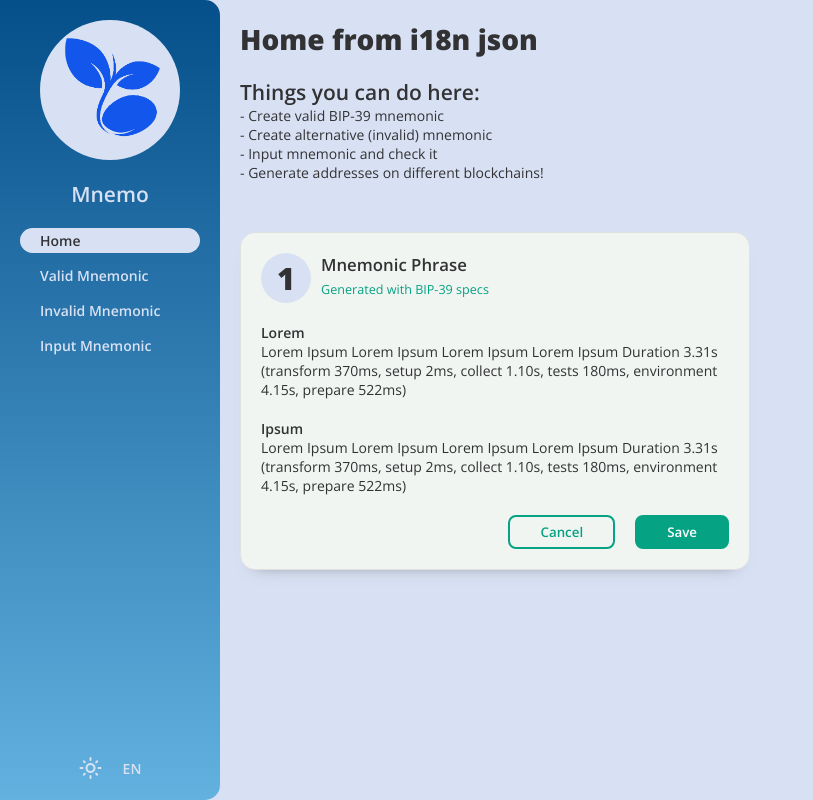
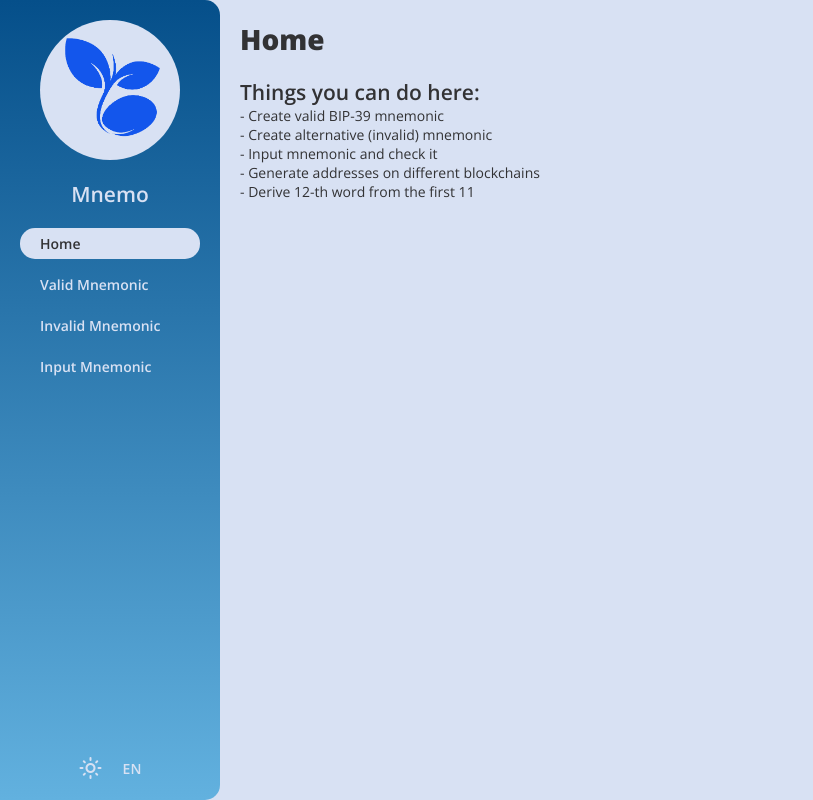
Before and after one commit to art2383/mnemo, a Vue app: page / in a window 1280 px wide. Shown: the whole page, without its empty margins (0-813 px from the left). Built offline with nearby package versions, Linux system fonts and the light colour scheme.

Commit message:
i18n: tokenize & translate everything

```diff
--- a/src/common/langs/en.js
+++ b/src/common/langs/en.js
@@ -1,6 +1,57 @@
 const en = {
+  common: {
+    clear: 'Clear',
+    copy: 'Copy',
+    paste: 'Paste',
+  },
+  navBar: {
+    home: 'Home',
+    valid: 'Valid Mnemonic',
+    invalid: 'Invalid Mnemonic',
+    input: 'Input Mnemonic',
+    theme: 'Switch Theme',
+    lang: 'Switch Language'
+  },
   home: {
-    h1: 'Home from i18n json',
+    h1: 'Home',
+    things: 'Things you can do here',
+    valid: 'Create valid BIP-39 mnemonic',
+    invalid: 'Create alternative (invalid) mnemonic',
+    input: 'Input mnemonic and check it',
+    differentChains: 'Generate addresses on different blockchains',
+    word12: 'Derive 12-th word from the first 11'
+  },
+  seed: {
+    h1valid: 'Valid Mnemonic',
+    h1invalid: 'Invalid Mnemonic',
+    h1input: 'Input Mnemonic',
+    generate: 'Generate',
+    input: 'Input',
+    aboutValid: 'BIP-39 standard: 11 random words + checksum word',
+    aboutInvalid: 'BIP-39 dictionary: 12 random words',
+    aboutInput: 'Your own mnemonic phrase',
+    validity: 'Validity',
+    aboutValidity: 'Checking length, dictionary and checksum',
+    validationLength: 'Correct Length',
+    validationDictionary: 'From Dictionary',
+    validationBip39: 'Checksum Valid',
+    passphrase: 'Passphrase, optional',
+    passphraseAbout: 'To add a layer of security (also BIP-39)',
+    passphrasePlaceholder: 'Your passphrase',
+    wordsTable: 'Words Table',
+    wordsTableAbout: 'Index in BIP-39 dictionary, dec and hex',
+    word: 'Word',
+    line: 'Line',
+    hex: 'Hex',
+    seed: 'Seed',
+    seedAbout: 'Still BIP-39: binary seed displayed in hex',
+    rootKeys: 'Root Keys',
+    rootKeysAbout: 'BIP-32: root private and public keys derived from the seed',
+    privateKey: 'Private Key',
+    publicKey: 'Public Key',
+    derivationAbout: 'BIP-32 derivation for {title} using BIP-44 path: {path}',
+    publicKeys: 'Public Keys',
+    addresses: 'Addresses'
   }
 }
 
--- a/src/common/langs/ru.js
+++ b/src/common/langs/ru.js
@@ -1,6 +1,57 @@
 const ru = {
+  common: {
+    clear: 'Очистить',
+    copy: 'Копировать',
+    paste: 'Вставить',
+  },
+  navBar: {
+    home: 'Главная',
+    valid: 'Валидная Фраза',
+    invalid: 'Невалидная Фраза',
+    input: 'Ввести Фразу',
+    theme: 'Переключить тему',
+    lang: 'Переключить язык'
+  },
   home: {
-    h1: 'Домдом',
+    h1: 'Главная',
+    things: 'Что здесь можно сделать',
+    valid: 'Создать валидную по BIP-39 сид фразу',
+    invalid: 'Создать альтернативную (невалидную) фразу',
+    input: 'Ввести сид фразу и проверить ее',
+    differentChains: 'Сгенерировать адреса в разных блокчейнах',
+    word12: 'Вывести 12-ое слово из первых 11-ти'
+  },
+  seed: {
+    h1valid: 'Валидная Фраза',
+    h1invalid: 'Невалидная фраза',
+    h1input: 'Ввести фразу',
+    generate: 'Сгенерировать',
+    input: 'Ввести',
+    aboutValid: 'Стандарт BIP-39: 11 случайных слов и контрольная сумма',
+    aboutInvalid: 'Словарь BIP-39: 12 случайных слов',
+    aboutInput: 'Вашу собственную сид фразу',
+    validity: 'Валидность',
+    aboutValidity: 'Проверка длины, соответствия словарю и контрольной суммы',
+    validationLength: 'Допустимая длина',
+    validationDictionary: 'Слова из словаря',
+    validationBip39: 'Контрольная сумма',
+    passphrase: 'Пасс-фраза, опционально',
+    passphraseAbout: 'Для усиления безопасности (также BIP-39)',
+    passphrasePlaceholder: 'Ваша пасс-фраза',
+    wordsTable: 'Таблица Слов',
+    wordsTableAbout: 'Индекс в словаре BIP-39, в десятеричной и hex форме',
+    word: 'Слово',
+    line: 'Строка',
+    hex: 'Hex',
+    seed: 'Сид',
+    seedAbout: 'Все еще BIP-39: бинарный сид в hex представлении',
+    rootKeys: 'Корневые Ключи',
+    rootKeysAbout: 'BIP-32: корневой приватный и публичный ключи, вычисленные из сида',
+    privateKey: 'Приватный Ключ',
+    publicKey: 'Публичный Ключ',
+    derivationAbout: 'BIP-32 деривация для {title} при помощи BIP-44 пути: {path}=',
+    publicKeys: 'Публичные Ключи',
+    addresses: 'Адреса'
   }
 }
 
--- a/src/components/NavBar.vue
+++ b/src/components/NavBar.vue
@@ -24,14 +24,14 @@ const route = useRoute()
 
 const menu: MenuItem[] = [
   {
-    title: 'Home',
+    title: 'home',
     routeObject: {
       name: 'home',
       params: {} // for checking if menu is active, consistency and TS validation
     }
   },
   {
-    title: 'Valid Mnemonic',
+    title: 'valid',
     routeObject: {
       name: 'seed',
       params: {
@@ -40,7 +40,7 @@ const menu: MenuItem[] = [
     }
   },
   {
-    title: 'Invalid Mnemonic',
+    title: 'invalid',
     routeObject: {
       name: 'seed',
       params: {
@@ -49,7 +49,7 @@ const menu: MenuItem[] = [
     }
   },
   {
-    title: 'Input Mnemonic',
+    title: 'input',
     routeObject: {
       name: 'seed',
       params: {
@@ -87,15 +87,15 @@ const goTo = (routeObject: object): void => {
           class="menu-item"
           :class="{active: isMenuItemActive(menuItem)}"
       >
-        {{ menuItem.title }}
+        {{ $t(`navBar.${menuItem.title}`) }}
       </h3>
     </div>
 
     <footer>
-      <span class="material-symbols-rounded" title="Switch Theme" @click="toggleTheme">
+      <span class="material-symbols-rounded" :title="$t('navBar.theme')" @click="toggleTheme">
         {{ theme === 'light' ? 'light' : 'dark' }}_mode
       </span>
-      <span class="lang" title="Switch Language" @click="switchLang">{{ $i18n.locale.toUpperCase() }}</span>
+      <span class="lang" :title="$t('navBar.lang')" @click="switchLang">{{ $i18n.locale.toUpperCase() }}</span>
     </footer>
   </nav>
 </template>
@@ -139,7 +139,7 @@ h2 {
 
 .menu-item {
   margin-bottom: 10px;
-  padding: 3px 20px;
+  padding: 6px 20px;
   border-radius: var(--radius);
   cursor: pointer;
 }
--- a/src/components/WordsTable.vue
+++ b/src/components/WordsTable.vue
@@ -11,11 +11,11 @@ const { mnemonicWords } = storeToRefs(storeMnemonic)
   <div class="mnemonic-table">
     <div class="th">#</div>
     <div v-for="n in 12" :key="n">{{ n }}</div>
-    <div class="th">Word</div>
+    <div class="th">{{ $t('seed.word') }}</div>
     <div class="word" v-for="(mnemonicWord, i) in mnemonicWords" :key="i">{{ mnemonicWord.word }}</div>
-    <div class="th">Line</div>
+    <div class="th">{{ $t('seed.line') }}</div>
     <div class="word" v-for="(mnemonicWord, i) in mnemonicWords" :key="i">{{ mnemonicWord.line }}</div>
-    <div class="th">Hex</div>
+    <div class="th">{{ $t('seed.hex') }}</div>
     <div class="word" v-for="(mnemonicWord, i) in mnemonicWords" :key="i">{{ mnemonicWord.hex }}</div>
   </div>
 </template>
--- a/src/views/HomeView.vue
+++ b/src/views/HomeView.vue
@@ -1,33 +1,18 @@
 <script setup lang="ts">
-import PadBox from '@/components/PadBox.vue'
+
 </script>
 
 <template>
   <div class="home-view">
     <div class="intro">
       <h1>{{ $t('home.h1') }}</h1>
-      <h2>Things you can do here:</h2>
-      <p>- Create valid BIP-39 mnemonic</p>
-      <p>- Create alternative (invalid) mnemonic</p>
-      <p>- Input mnemonic and check it</p>
-      <p>- Generate addresses on different blockchains!</p>
+      <h2>{{ $t('home.things') }}:</h2>
+      <p>- {{ $t('home.valid') }}</p>
+      <p>- {{ $t('home.invalid') }}</p>
+      <p>- {{ $t('home.input') }}</p>
+      <p>- {{ $t('home.differentChains') }}</p>
+      <p>- {{ $t('home.word12') }}</p>
     </div>
-
-    <PadBox>
-      <template #drop-cap>1</template>
-      <template #heading>Mnemonic Phrase</template>
-      <template #about>Generated with BIP-39 specs</template>
-      <template #body>
-        <h3>Lorem</h3>
-        <p>Lorem Ipsum Lorem Ipsum Lorem Ipsum Lorem Ipsum Duration  3.31s (transform 370ms, setup 2ms, collect 1.10s, tests 180ms, environment 4.15s, prepare 522ms)</p>
-        <h3>Ipsum</h3>
-        <p>Lorem Ipsum Lorem Ipsum Lorem Ipsum Lorem Ipsum Duration  3.31s (transform 370ms, setup 2ms, collect 1.10s, tests 180ms, environment 4.15s, prepare 522ms)</p>
-      </template>
-      <template #footer>
-        <button class="secondary">Cancel</button>
-        <button>Save</button>
-      </template>
-    </PadBox>
   </div>
 </template>
 
@@ -35,14 +20,4 @@ import PadBox from '@/components/PadBox.vue'
 .intro {
   margin: 0 0 50px 0;
 }
-
-.pad-box {
-  width: 50%;
-}
-
-@media(max-width: 1200px) {
-  .pad-box {
-    width: 100%;
-  }
-}
 </style>
--- a/src/views/SeedView.vue
+++ b/src/views/SeedView.vue
@@ -37,9 +37,9 @@ watch(() => route.params.type, (newVal, oldVal) => {
 
 const validations = computed((): Validation[] => {
   return [
-    { fn: isCorrectLength.value, title: 'Correct Length', icon: 'width' },
-    { fn: isFromDictionary.value, title: 'From Dictionary', icon: 'dictionary' },
-    { fn: isValidMnemonic.value, title: 'BIP-39 Valid', icon: 'license' }
+    { fn: isCorrectLength.value, title: 'validationLength', icon: 'width' },
+    { fn: isFromDictionary.value, title: 'validationDictionary', icon: 'dictionary' },
+    { fn: isValidMnemonic.value, title: 'validationBip39', icon: 'license' }
   ]
 })
 
@@ -57,57 +57,57 @@ const paste = () => {
 
 <template>
   <div class="generate-valid-view">
-    <h1>{{ route.params.type }} Mnemonic</h1>
+    <h1>{{ $t(`seed.h1${route.params.type}`) }}</h1>
 
     <div class="pads-grid">
       <PadBox v-if="route.params.type === 'valid'">
         <template #drop-cap>1</template>
-        <template #heading>Generate</template>
-        <template #about>BIP-39 standard: 11 random words + checksum word</template>
+        <template #heading>{{ $t('seed.generate') }}</template>
+        <template #about>{{ $t('seed.aboutValid') }}</template>
         <template #body>
           <div v-if="mnemonic">
             {{ mnemonic }}&#32;<CopyIcon :text="mnemonic"/>
           </div>
         </template>
         <template #footer>
-          <button v-show="mnemonic" class="secondary" @click="storeMnemonic.clear">Clear</button>
-          <button @click="generate">Generate Valid</button>
+          <button v-show="mnemonic" class="secondary" @click="storeMnemonic.clear">{{ $t('common.clear') }}</button>
+          <button @click="generate">{{ $t('seed.generate') }}</button>
         </template>
       </PadBox>
 
       <PadBox v-else-if="route.params.type === 'invalid'">
         <template #drop-cap>1</template>
-        <template #heading>Generate</template>
-        <template #about>BIP-39 dictionary: 12 random words</template>
+        <template #heading>{{ $t('seed.generate') }}</template>
+        <template #about>{{ $t('seed.aboutInvalid') }}</template>
         <template #body>
           <div v-if="mnemonic">
             {{ mnemonic }}&#32;<CopyIcon :text="mnemonic"/>
           </div>
         </template>
         <template #footer>
-          <button v-show="mnemonic" class="secondary" @click="storeMnemonic.clear">Clear</button>
-          <button @click="generateInvalid">Generate Invalid</button>
+          <button v-show="mnemonic" class="secondary" @click="storeMnemonic.clear">{{ $t('common.clear') }}</button>
+          <button @click="generateInvalid">{{ $t('seed.generate') }}</button>
         </template>
       </PadBox>
 
       <PadBox v-else-if="route.params.type === 'input'">
         <template #drop-cap>1</template>
-        <template #heading>Input</template>
-        <template #about>Your own mnemonic phrase</template>
+        <template #heading>{{ $t('seed.input') }}</template>
+        <template #about>{{ $t('seed.aboutInput') }}</template>
         <template #body>
-          <textarea v-model="mnemonic">asd</textarea>
+          <textarea v-model="mnemonic"></textarea>
         </template>
         <template #footer>
-          <button v-show="mnemonic" class="secondary" @click="storeMnemonic.clear">Clear</button>
-          <button v-show="mnemonic" class="secondary" @click="copy(mnemonic)">Copy</button>
-          <button @click="paste">Paste</button>
+          <button v-show="mnemonic" class="secondary" @click="storeMnemonic.clear">{{ $t('common.clear') }}</button>
+          <button v-show="mnemonic" class="secondary" @click="copy(mnemonic)">{{ $t('common.copy') }}</button>
+          <button @click="paste">{{ $t('common.paste') }}</button>
         </template>
       </PadBox>
 
       <PadBox v-if="mnemonic">
         <template #drop-cap>2</template>
-        <template #heading>Validity</template>
-        <template #about>Checking length, dictionary and BIP-39 validity</template>
+        <template #heading>{{ $t('seed.validity') }}</template>
+        <template #about>{{ $t('seed.aboutValidity') }}</template>
         <template #body>
           <div class="validity">
             <figure v-for="(validation, i) in validations" :key="i" :class="{invalid: !validation.fn}">
@@ -115,9 +115,9 @@ const paste = () => {
                 <span class="material-symbols-rounded">{{ validation.icon }}</span>
               </div>
               <figcaption>
-                <span v-if="validation.fn" class="material-symbols-rounded">check</span>
-                <span v-else class="material-symbols-rounded">close</span>
-                <span class="nowrap">{{ validation.title }}</span>
+                <span class="material-symbols-rounded" v-if="validation.fn" >check</span>
+                <span class="material-symbols-rounded" v-else >close</span>
+                <span class="small">{{ $t(`seed.${validation.title}`) }}</span>
               </figcaption>
             </figure>
           </div>
@@ -127,28 +127,28 @@ const paste = () => {
 
       <PadBox v-if="mnemonic" class="passphrase">
         <template #drop-cap>3</template>
-        <template #heading>Passphrase, optional</template>
-        <template #about>To add a layer of security (also BIP-39)</template>
+        <template #heading>{{ $t('seed.passphrase') }}</template>
+        <template #about>{{ $t('seed.passphraseAbout') }}</template>
         <template #body>
-          <input type="text" v-model="passphrase" placeholder="Your passphrase">
+          <input type="text" v-model="passphrase" :placeholder="$t('seed.passphrasePlaceholder')">
         </template>
         <template #footer></template>
       </PadBox>
 
       <PadBox class="pad4" v-if="mnemonic">
         <template #drop-cap>4</template>
-        <template #heading>Words Table</template>
-        <template #about>Index in BIP-39 dictionary with dec and hex representation</template>
+        <template #heading>{{ $t('seed.wordsTable') }}</template>
+        <template #about>{{ $t('seed.wordsTableAbout') }}</template>
         <template #body>
-          <WordsTable />
+          <WordsTable/>
         </template>
         <template #footer></template>
       </PadBox>
 
       <PadBox v-if="mnemonic">
         <template #drop-cap>5</template>
-        <template #heading>Seed</template>
-        <template #about>Still BIP-39: binary seed displayed in hex</template>
+        <template #heading>{{ $t('seed.seed') }}</template>
+        <template #about>{{ $t('seed.seedAbout') }}</template>
         <template #body>
           <div class="mono break">
             {{ seed.seedString }}
@@ -159,14 +159,14 @@ const paste = () => {
 
       <PadBox v-if="mnemonic">
         <template #drop-cap>6</template>
-        <template #heading>Root Keys</template>
-        <template #about>BIP-32: root private and public keys derived from the seed</template>
+        <template #heading>{{ $t('seed.rootKeys') }}</template>
+        <template #about>{{ $t('seed.rootKeysAbout') }}</template>
         <template #body>
-          <h3>Private Key</h3>
+          <h3>{{ $t('seed.privateKey') }}</h3>
           <div class="mono break">
             {{ rootKey.toJSON().xpriv }}
           </div>
-          <h3>Public Key</h3>
+          <h3>{{ $t('seed.publicKey') }}</h3>
           <div class="mono break">
             {{ rootKey.toJSON().xpub }}
           </div>
@@ -178,15 +178,14 @@ const paste = () => {
           <template #drop-cap>{{ i + 7 }}</template>
           <template #heading>{{ derivation.title }}</template>
           <template #about>
-            BIP-32 derivation for {{ derivation.title }} using BIP-44 path: {{ derivation.path }}
+            {{ $t('seed.derivationAbout', {title: derivation.title, path: derivation.path}) }}
           </template>
           <template #body>
-            <h3>Public Keys</h3>
+            <h3>{{ $t('seed.publicKeys') }}</h3>
             <div class="mono break" v-for="publicKey in derivation.publicKeys" :key="publicKey.slice(0,6)">
-              -
-              <ShortenedText :text="publicKey"/>
+              - <ShortenedText :text="publicKey"/>
             </div>
-            <h3>Addresses</h3>
+            <h3>{{ $t('seed.addresses') }}</h3>
             <div class="mono break" v-for="address in derivation.addresses" :key="address.slice(0,6)">
               - {{ address }}
             </div>
```
